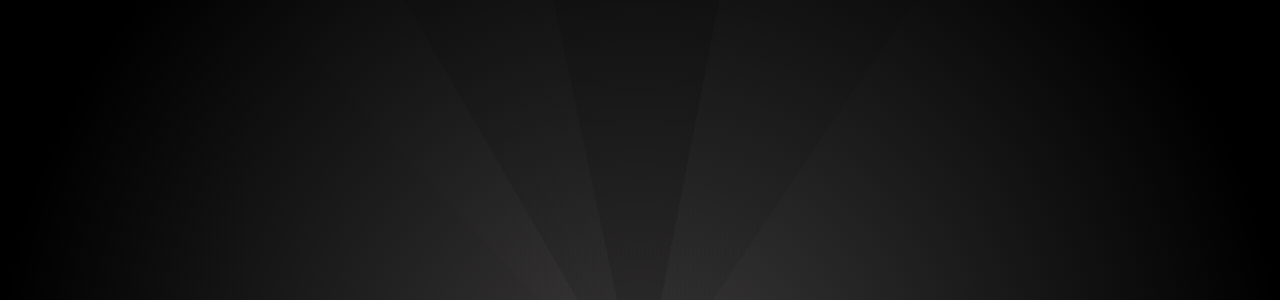
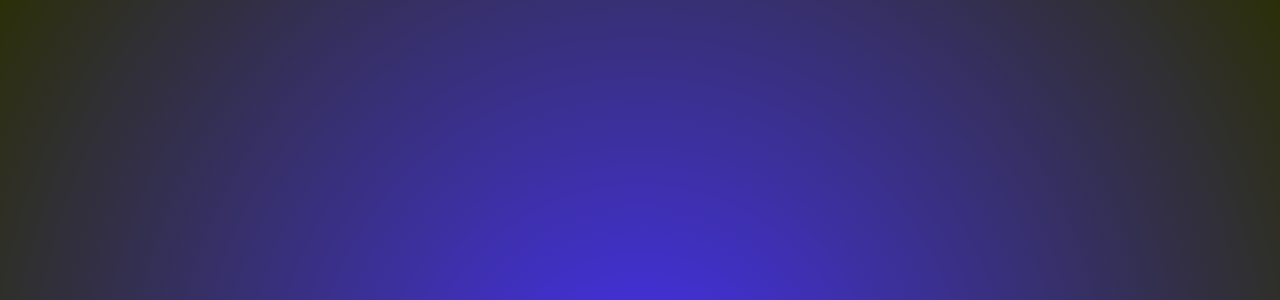
Before and after one commit to codebysandeep-source/Calendar, a plain HTML site: page index.html in a window 1280 px wide. Shown: the top 300 px of the page. Drawn offline with Linux system fonts and the light colour scheme.

Commit message:
Update style.css

```diff
--- a/style.css
+++ b/style.css
@@ -6,7 +6,7 @@ body {
     justify-content:center;
     align-items:center;
     min-height:100vh;
-    background-image: radial-gradient(circle at center center, transparent 0%,rgb(0,0,0) 85%),linear-gradient(78deg, rgba(192, 192, 192,0.05) 0%, rgba(192, 192, 192,0.05) 50%,rgba(60, 60, 60,0.05) 50%, rgba(60, 60, 60,0.05) 100%),linear-gradient(227deg, rgba(97, 97, 97,0.05) 0%, rgba(97, 97, 97,0.05) 50%,rgba(52, 52, 52,0.05) 50%, rgba(52, 52, 52,0.05) 100%),linear-gradient(240deg, rgba(98, 98, 98,0.05) 0%, rgba(98, 98, 98,0.05) 50%,rgba(249, 249, 249,0.05) 50%, rgba(249, 249, 249,0.05) 100%),linear-gradient(187deg, rgba(1, 1, 1,0.05) 0%, rgba(1, 1, 1,0.05) 50%,rgba(202, 202, 202,0.05) 50%, rgba(202, 202, 202,0.05) 100%),linear-gradient(101deg, rgba(61, 61, 61,0.05) 0%, rgba(61, 61, 61,0.05) 50%,rgba(254, 254, 254,0.05) 50%, rgba(254, 254, 254,0.05) 100%),linear-gradient(176deg, rgba(237, 237, 237,0.05) 0%, rgba(237, 237, 237,0.05) 50%,rgba(147, 147, 147,0.05) 50%, rgba(147, 147, 147,0.05) 100%),linear-gradient(304deg, rgba(183, 183, 183,0.05) 0%, rgba(183, 183, 183,0.05) 50%,rgba(57, 57, 57,0.05) 50%, rgba(57, 57, 57,0.05) 100%),radial-gradient(circle at center center, hsl(351,4%,12%),hsl(351,4%,12%));
+    background-image: radial-gradient(circle at center center, rgb(69, 48, 242),rgb(63, 48, 184),rgb(56, 48, 125),rgb(50, 47, 67),rgb(43, 47, 8));
 }
 .calendar{
     position:relative;
```
